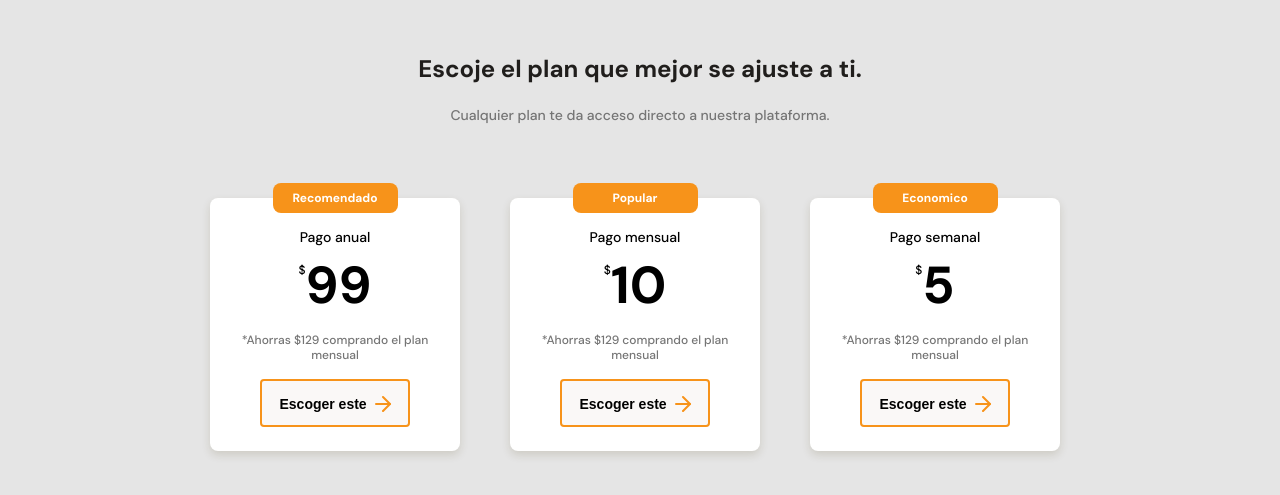
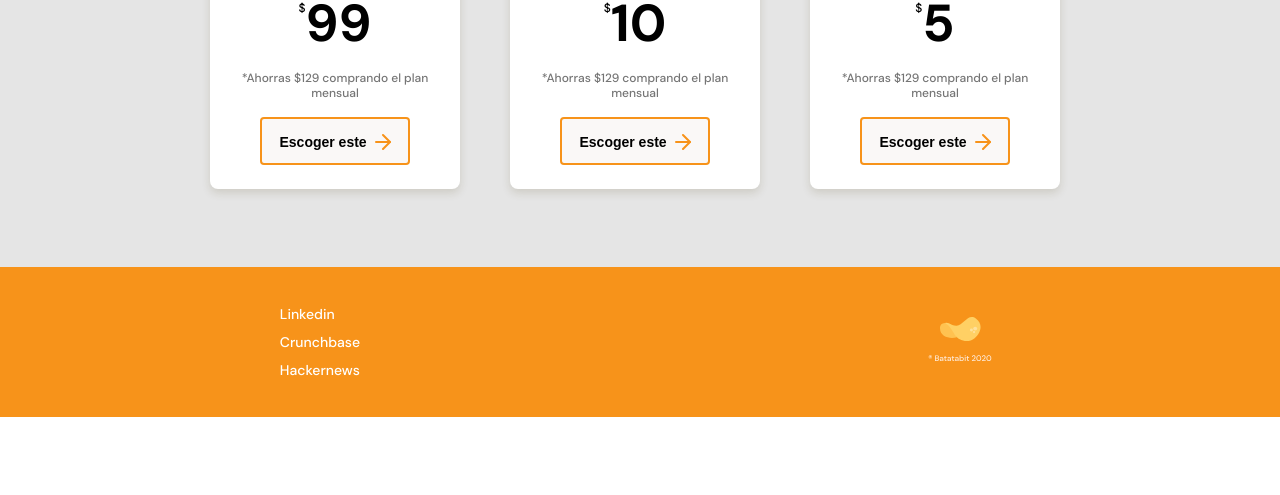
Before and after one commit to renzovargas17/Mobile-first-project-V1, a plain HTML site: page index.html in a window 1280 px wide. Shown: the part 2248-2743 px from the top of the page. After the commit the page ends 2665 px from the top, so only its background shows below. Drawn offline with Linux system fonts and the light colour scheme.

Commit message:
V2 - finished

```diff
--- /dev/null
+++ b/css/tablet.css
@@ -0,0 +1,13 @@
+.cards-container{
+    display: flex;
+    flex-wrap: wrap;
+    flex-direction: initial;
+    width: 900px;
+    margin: 0 auto;
+    justify-content: center;
+    margin-bottom: 4.6rem;
+}
+.main-benefts-container--card{
+    margin-left: 1.6rem;
+    min-height: 14.7rem;
+}
--- a/index.html
+++ b/index.html
@@ -9,6 +9,8 @@
     <link rel="preconnect" href="https://fonts.gstatic.com" crossorigin>
     <link href="https://fonts.googleapis.com/css2?family=DM+Sans:wght@400;500;700&family=Inter:wght@300;500&display=swap" rel="stylesheet">
     <link rel="stylesheet" href="./styles.css">
+    <link rel="stylesheet" href="./css/tablet.css" media="(min-width: 850px)">
+
 </head>
 <body>
     <header>
@@ -62,6 +64,7 @@
                <h3>Creamos un producto sin comparacion.</h3>
                <p>Confiable y disenado para su uso diario</p>
            </div>
+           <div class="cards-container">
             <div class="main-benefts-container--card card-1">
                 <img src="./assets/icons/clock.svg" alt="clock icon">
                 <p class="p1">Tiempo real</p>
@@ -82,6 +85,8 @@
                 <p class="p1">Informacion confiable</p>
                 <p class="p2">Nuestras fuentes estan 100% verificadas y continuamos auditando su contenido mientras se actualizan.</p>
             </div>
+           </div>
+
        </section>
        <section class="main-plans-container">
            <div class="main-plans-container--picture">
@@ -142,7 +147,16 @@
        <section></section>
     </main>
     <footer>
-
+        <section class="left">
+            <ul>
+                <li><a href="#">Linkedin</a></li>
+                <li><a href="#">Crunchbase</a></li>
+                <li><a href="#">Hackernews</a></li>
+            </ul>
+        </section>
+        <section class="right">
+            <img src="./assets/images/logo-footer.svg" alt="logo de batatabit">
+        </section>
     </footer>
 </body>
 </html>
--- a/styles.css
+++ b/styles.css
@@ -102,7 +102,7 @@ main{
     width: 100%;
     height: auto;
     min-width: 32rem;
-    height: 34.4rem;
+
 
 
 }
@@ -285,6 +285,12 @@ main{
     line-height: 1.8rem;
     color: #808080;
 }
+.cards-container{
+    display: flex;
+    flex-direction: column;
+    align-items: center;
+    margin-bottom: 4.6rem;
+}
 .main-benefts-container--card{
     width: 90%;
     min-width: 28.8rem;
@@ -321,6 +327,7 @@ main{
     line-height: 1.8rem;
     color: #808080;
 }
+
 
 .main-plans-container{
     width: 100%;
@@ -497,3 +504,31 @@ main{
 
     vertical-align: text-bottom;
 }
+
+footer{
+    display: flex;
+    width: 100%;
+    height: 15rem;
+    background-color: var(--bitcoin-orange);
+}
+
+footer section{
+    display: flex;
+    width: 50%;
+    justify-content: center;
+    align-items: center;
+}
+footer .left ul{
+    font-size: 1.4rem;
+    font-weight: 500;
+    line-height: 1.8rem;
+    list-style: none;
+}
+.left li{
+    margin: 10px 0;
+}
+
+.left a{
+    text-decoration: none;
+    color: white;
+}
```
Also changed, not shown: css/desktop.css (added). Lines whose indentation alone changed are shown as unchanged.
